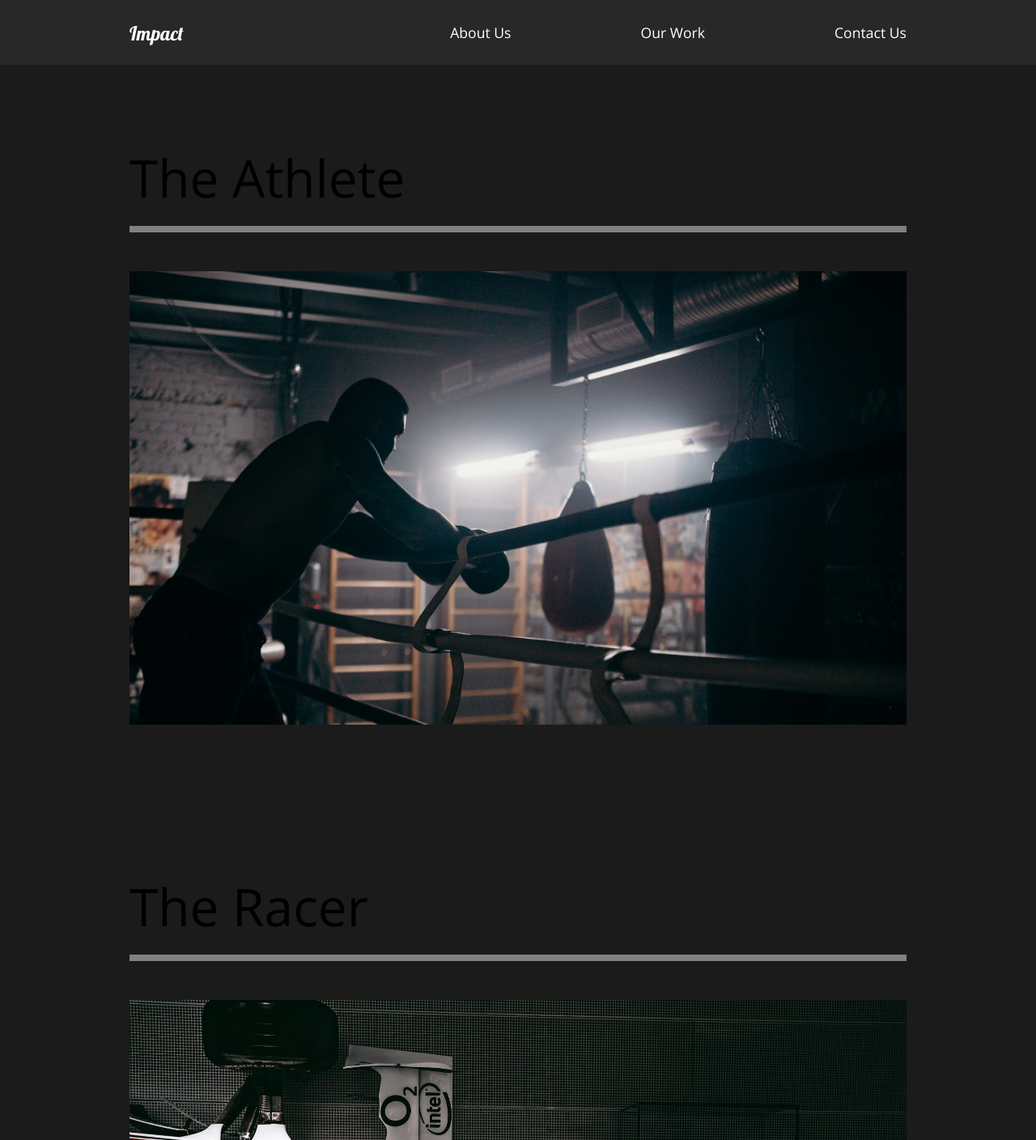
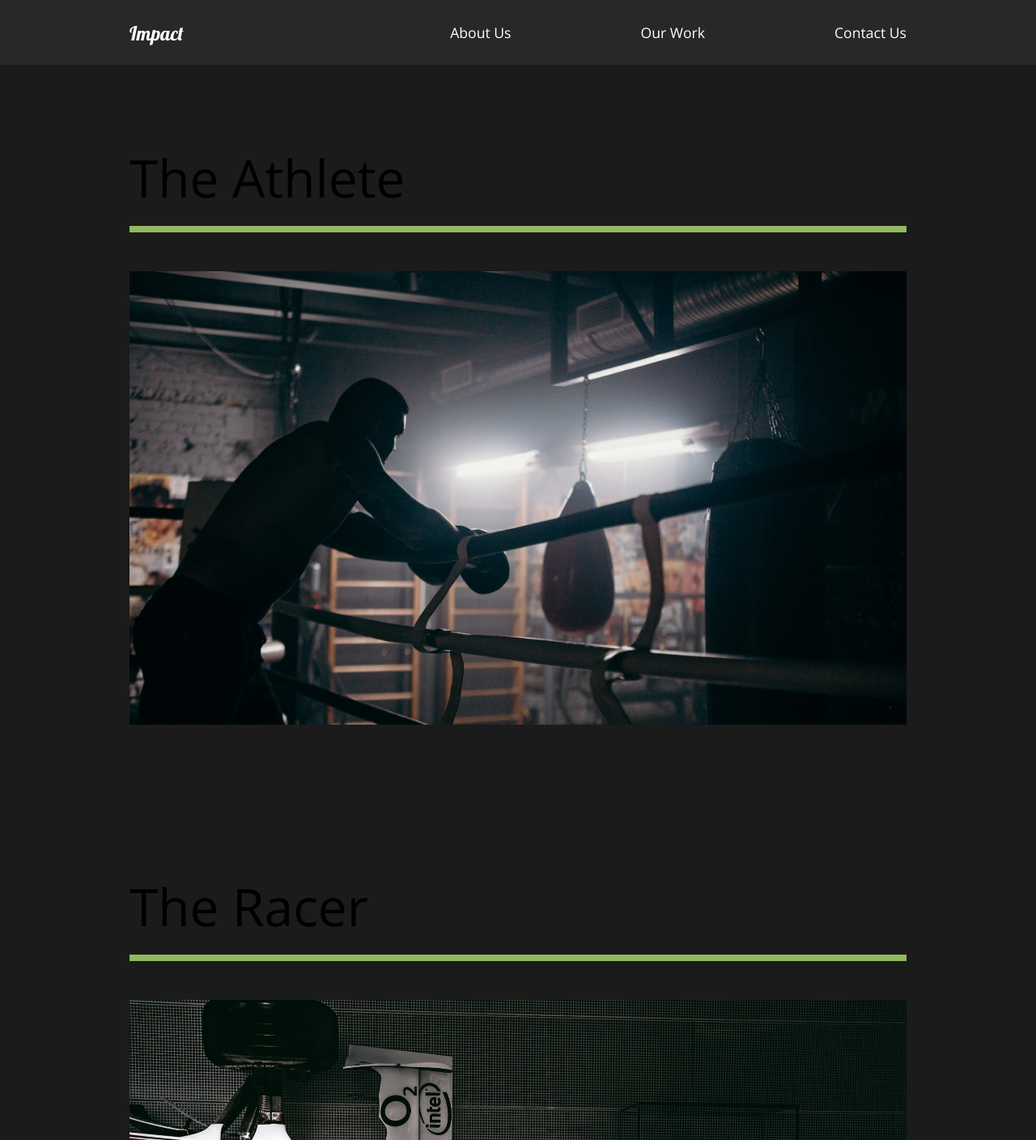
Before and after one commit to arakhm6/impact-react, a React (Create React App) app: page /work in a window 1280 px wide. Shown: the top 1408 px of the page at 81% size. Built offline with nearby package versions, Linux system fonts and the light colour scheme.

Commit message:
our work page animation

```diff
--- a/src/Animation.js
+++ b/src/Animation.js
@@ -54,3 +54,8 @@ export const imgAnim = {
     },
   },
 };
+
+export const lineAnim = {
+  hidden: { width: "0%" },
+  show: { width: "100%", transition: { duration: 1 } },
+};
--- a/src/pages/OurWork.js
+++ b/src/pages/OurWork.js
@@ -2,7 +2,8 @@ import React from "react";
 import styled from "styled-components";
 import { Link } from "react-router-dom";
 import { motion } from "framer-motion";
-import { pageAnimation } from "../Animation";
+import { fade, imgAnim, pageAnimation, lineAnim } from "../Animation";
+
 //Images
 import athlete from "../img/athlete-small.png";
 import racer from "../img/theracer-small.png";
@@ -11,15 +12,17 @@ const OurWork = () => {
   return (
     <Work variants={pageAnimation} initial="hidden" animate="show" exit="exit">
       <Movie>
-        <h2>The Athlete</h2>
-        <div className="line"></div>
+        <motion.h2 variants={fade}>The Athlete</motion.h2>
+        <motion.div className="line" variants={lineAnim}></motion.div>
         <Link to="/work/the-athlete">
-          <img src={athlete} alt="athlete" />
+          <Hide>
+            <motion.img variants={imgAnim} src={athlete} alt="athlete" />
+          </Hide>
         </Link>
       </Movie>
       <Movie>
         <h2>The Racer</h2>
-        <div className="line"></div>
+        <motion.div className="line" variants={lineAnim}></motion.div>
         <Link to="/work/the-racer">
           <img src={racer} alt="racer" />
         </Link>
@@ -41,7 +44,7 @@ const Movie = styled.div`
   padding-bottom: 10rem;
   .line {
     height: 0.5rem;
-    background: grey;
+    background: #91b960;
     margin-bottom: 3rem;
   }
   img {
@@ -51,4 +54,8 @@ const Movie = styled.div`
   }
 `;
 
+const Hide = styled.div`
+  overflow: hidden;
+`;
+
 export default OurWork;
```
